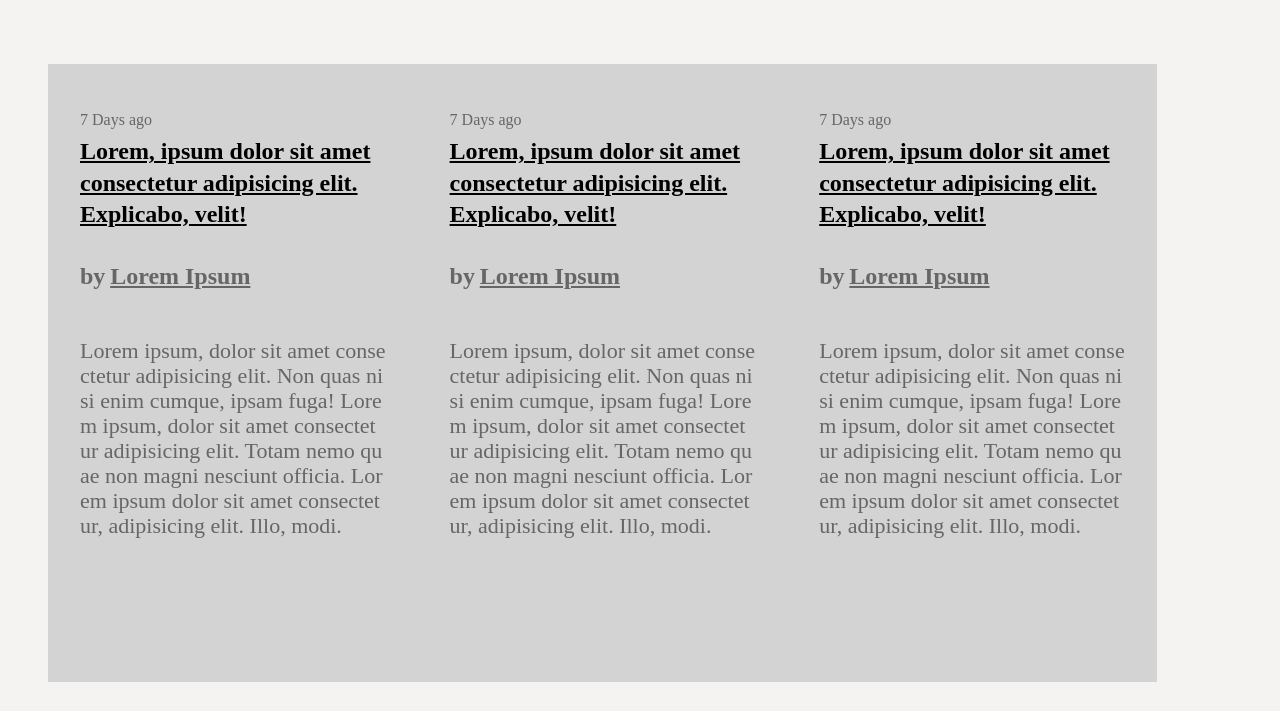
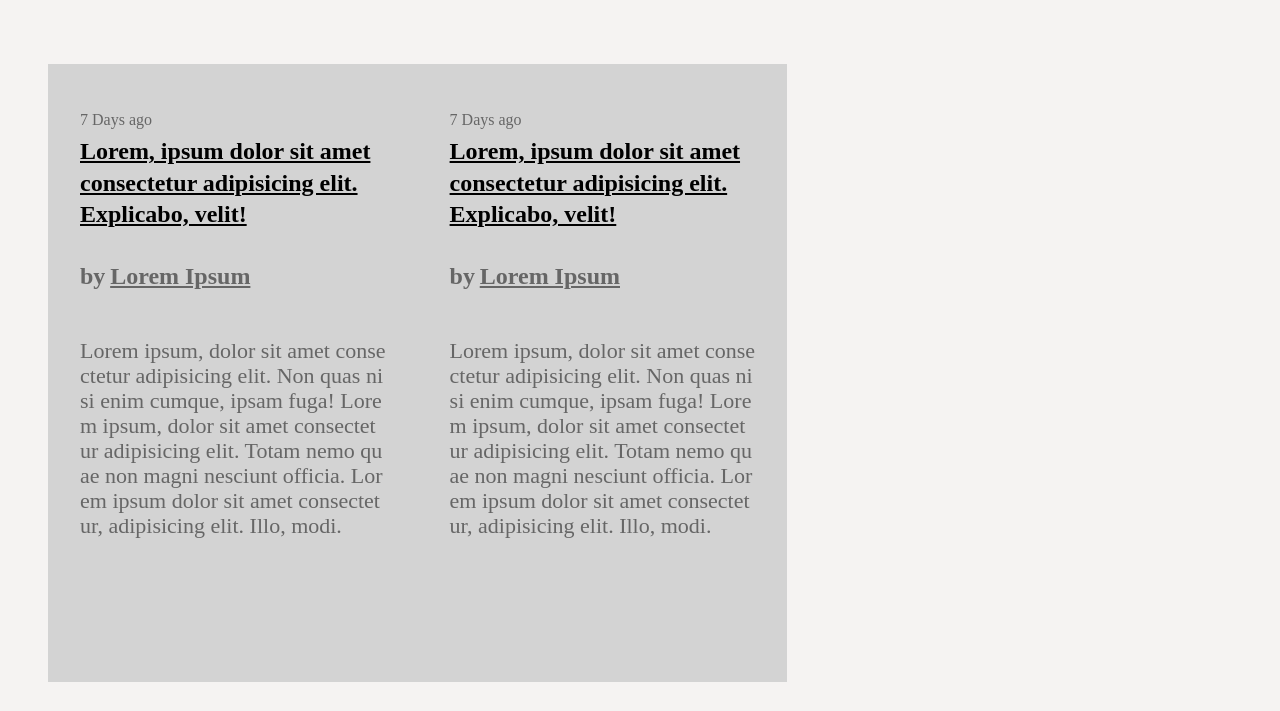
Before and after one commit to Redvanisation/Smashing-Magazine-Clone, a plain HTML site: page index.html in a window 1280 px wide. Shown: the part 2294-3005 px from the top of the page. Drawn offline with Linux system fonts and the light colour scheme; a web font is replaced by a local one.

Commit message:
validating HTML and CSS

```diff
--- a/css/main.css
+++ b/css/main.css
@@ -418,9 +418,9 @@ cursor: pointer;
  width: 100px;
  padding: 2rem 1rem;
  text-align: center;
- /* border: 1px solid blue; */
+ /* border: 1px solid blue;
 
-} */
+ }  */
 
 /* .latest-post:hover .latest-posts-links {
     color: #d33a2c;
--- a/index.html
+++ b/index.html
@@ -156,7 +156,7 @@
                 </div>
             </section>
 
-            <section class="latest-posts">
+            <div class="latest-posts">
                 <!-- <div class="title-container">
                     <hr class="latest-posts-line">
                     <h2 class="latest-posts-title">
@@ -250,20 +250,7 @@
                             </p>
                             <!-- <a href="#" class="latest-post-more"><span class="arrow-posts-icon">→</span></a> -->
                         </article>
-                        <article class="latest-post">
-                            <header class="header-latest-posts">
-                                <span class="latest-posts-time">7 Days ago</span>
-                                <h2 class="latest-posts-h2">
-                                    <a href="#" class="latest-posts-links">
-                                        Lorem, ipsum dolor sit amet consectetur adipisicing elit. Explicabo, velit!
-                                    </a>
-                                </h2>
-                                <span class="latest-posts-by">by</span><span class="latest-posts-author">Lorem Ipsum</span>
-                            </header>
-                            <p class="latest-posts-content">Lorem ipsum, dolor sit amet consectetur adipisicing elit. Non quas nisi enim cumque, ipsam fuga! Lorem ipsum, dolor sit amet consectetur adipisicing elit. Totam nemo quae non magni nesciunt officia. Lorem ipsum dolor sit amet consectetur, adipisicing elit. Illo, modi.
-                            </p>
-                            <!-- <a href="#" class="latest-post-more"><span class="arrow-posts-icon">→</span></a> -->
-                        </article>
+
                     </div>
 
                     <!-- <div class="row">
@@ -314,7 +301,7 @@
                         <a href="#" class="see-latest">see all latest articles →</a>
                     </div> -->
                 </div>
-            </section>
+            </div>
             <!-- <section class="coming-up">
                 <div class="coming-up-content">
                     <header class="content-header">
@@ -336,7 +323,7 @@
                 </div>
             </section> -->
 
-            <section class="community-links">
+            <div class="community-links">
                 <!-- <div class="community-links-title-container">
                     <hr class="community-links-line">
                     <h4 class="community-links-title">
@@ -484,7 +471,7 @@
                             </div>
                         </div>
                 </div>
-            </section>
+            </div>
 
             <!-- <section class="featured">
                 <div class="featured-text">
```
